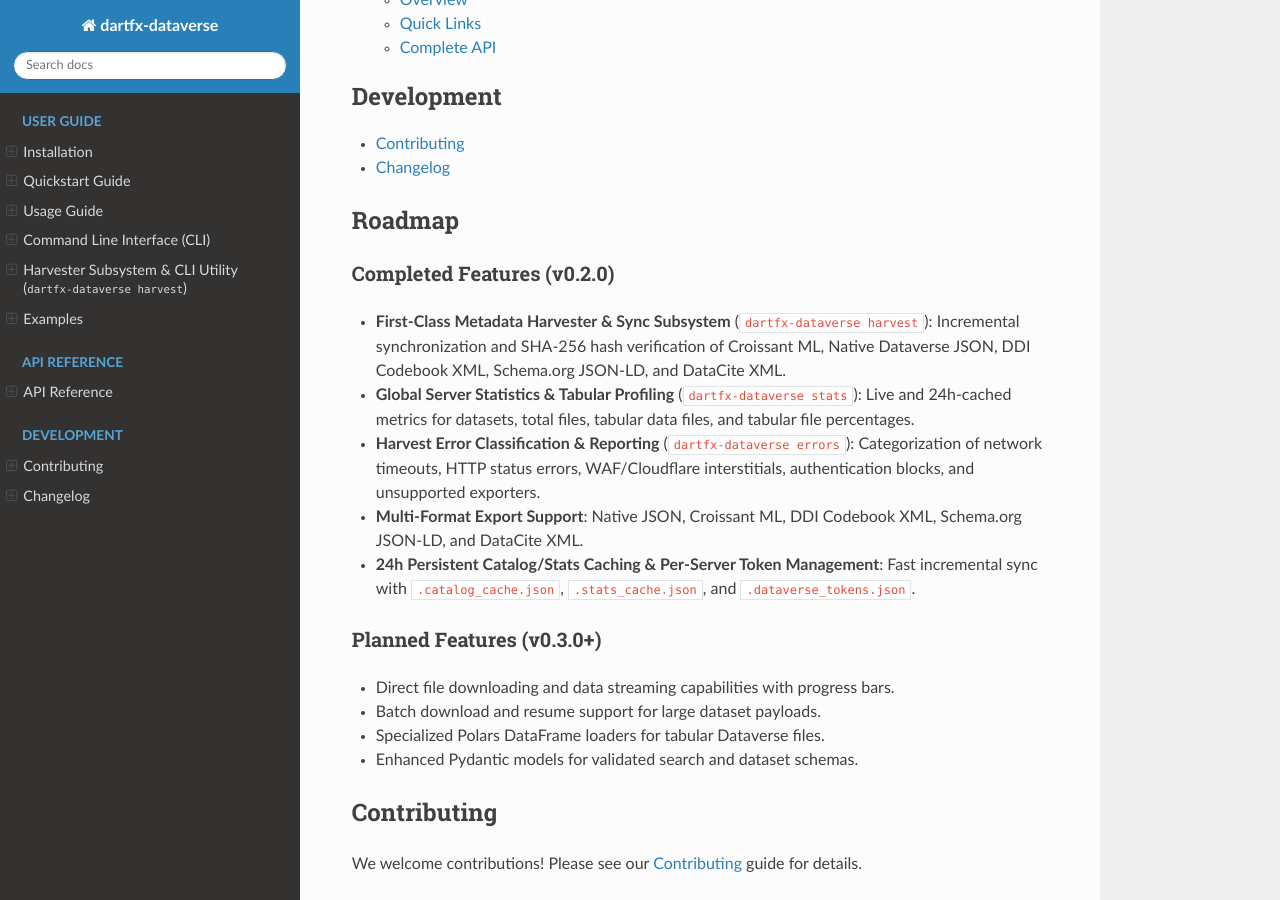
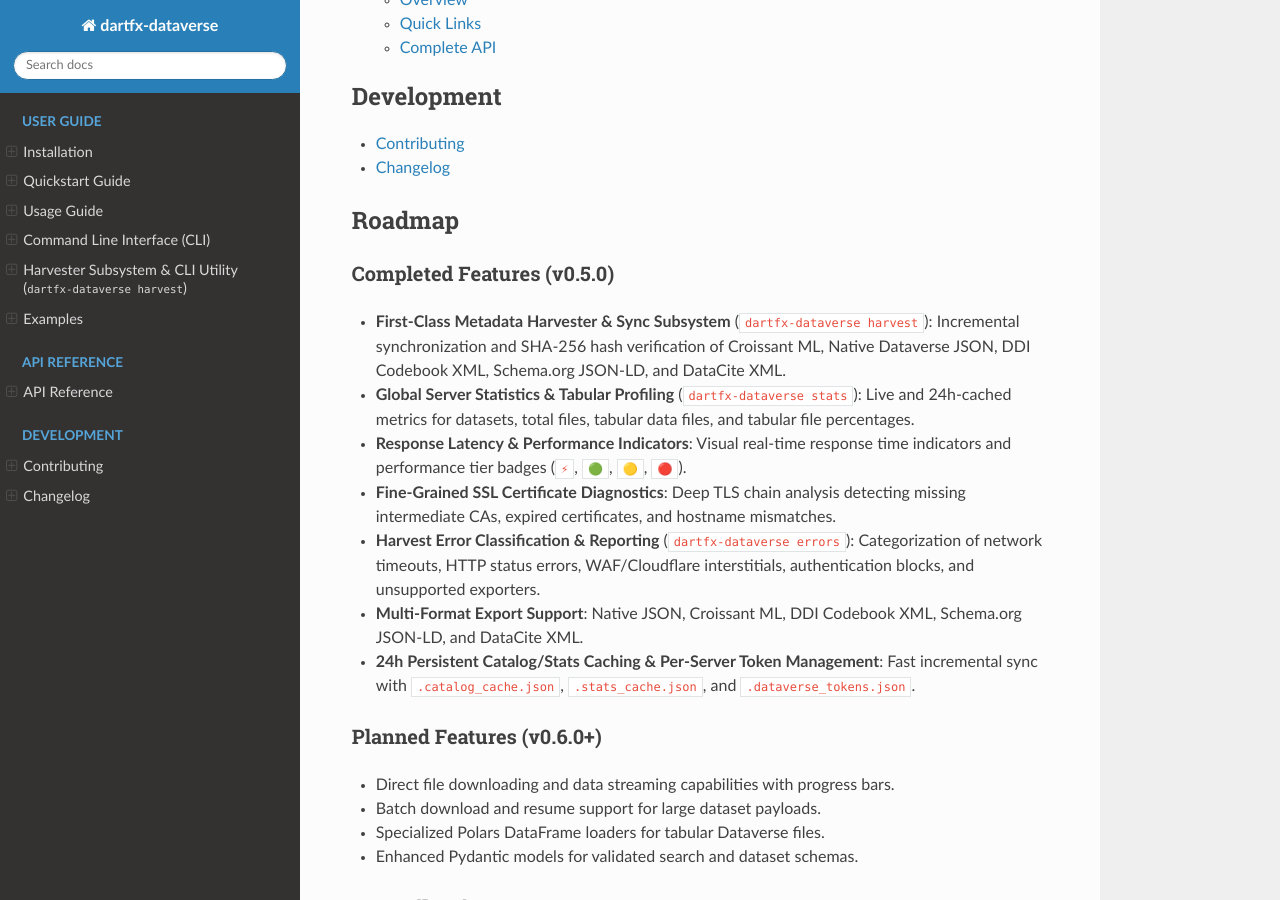
Before and after one commit to DataArtifex/dataverse-toolkit, a Sphinx documentation site: the page built from docs/source/index.rst, in a window 1280 px wide and 900 px high, scrolled down 5455 px. Built offline with Sphinx 7.4.7 and the Read the Docs theme 3.1.0, drawn with Linux system fonts in a browser that asks for light colours.

Commit message:
chore: bump version to 0.5.0 and update documentation and roadmap

```diff
--- a/docs/source/changelog.rst
+++ b/docs/source/changelog.rst
@@ -6,7 +6,7 @@ All notable changes to this project will be documented in this file.
 The format is based on `Keep a Changelog <https://keepachangelog.com/en/1.0.0/>`_,
 and this project adheres to `Semantic Versioning <https://semver.org/spec/v2.0.0.html>`_.
 
-[0.2.0] - 2026-08-20
+[0.5.0] - 2026-10-05
 --------------------
 
 Added
--- a/docs/source/contributing.rst
+++ b/docs/source/contributing.rst
@@ -322,7 +322,7 @@ Example Bug Report:
 
    ## Environment
    - Python: 3.12.0
-   - dartfx-dataverse: 0.2.0
+   - dartfx-dataverse: 0.5.0
    - OS: macOS 14.0
 
 Feature Requests
--- a/docs/source/index.rst
+++ b/docs/source/index.rst
@@ -198,16 +198,18 @@ Table of Contents
 Roadmap
 -------
 
-Completed Features (v0.2.0)
+Completed Features (v0.5.0)
 ~~~~~~~~~~~~~~~~~~~~~~~~~~~
 
 * **First-Class Metadata Harvester & Sync Subsystem** (``dartfx-dataverse harvest``): Incremental synchronization and SHA-256 hash verification of Croissant ML, Native Dataverse JSON, DDI Codebook XML, Schema.org JSON-LD, and DataCite XML.
 * **Global Server Statistics & Tabular Profiling** (``dartfx-dataverse stats``): Live and 24h-cached metrics for datasets, total files, tabular data files, and tabular file percentages.
+* **Response Latency & Performance Indicators**: Visual real-time response time indicators and performance tier badges (``⚡``, ``🟢``, ``🟡``, ``🔴``).
+* **Fine-Grained SSL Certificate Diagnostics**: Deep TLS chain analysis detecting missing intermediate CAs, expired certificates, and hostname mismatches.
 * **Harvest Error Classification & Reporting** (``dartfx-dataverse errors``): Categorization of network timeouts, HTTP status errors, WAF/Cloudflare interstitials, authentication blocks, and unsupported exporters.
 * **Multi-Format Export Support**: Native JSON, Croissant ML, DDI Codebook XML, Schema.org JSON-LD, and DataCite XML.
 * **24h Persistent Catalog/Stats Caching & Per-Server Token Management**: Fast incremental sync with ``.catalog_cache.json``, ``.stats_cache.json``, and ``.dataverse_tokens.json``.
 
-Planned Features (v0.3.0+)
+Planned Features (v0.6.0+)
 ~~~~~~~~~~~~~~~~~~~~~~~~~~
 
 * Direct file downloading and data streaming capabilities with progress bars.
--- a/src/dartfx/dataverse/__about__.py
+++ b/src/dartfx/dataverse/__about__.py
@@ -1,4 +1,4 @@
 # SPDX-FileCopyrightText: 2024-present kulnor <pascal.heus@gmail.com>
 #
 # SPDX-License-Identifier: MIT
-__version__ = "0.2.0"
+__version__ = "0.5.0"
```
Also changed, not shown: CHANGELOG.md (+1 -1 lines), README.md (+5 -4 lines), 1 other file.
